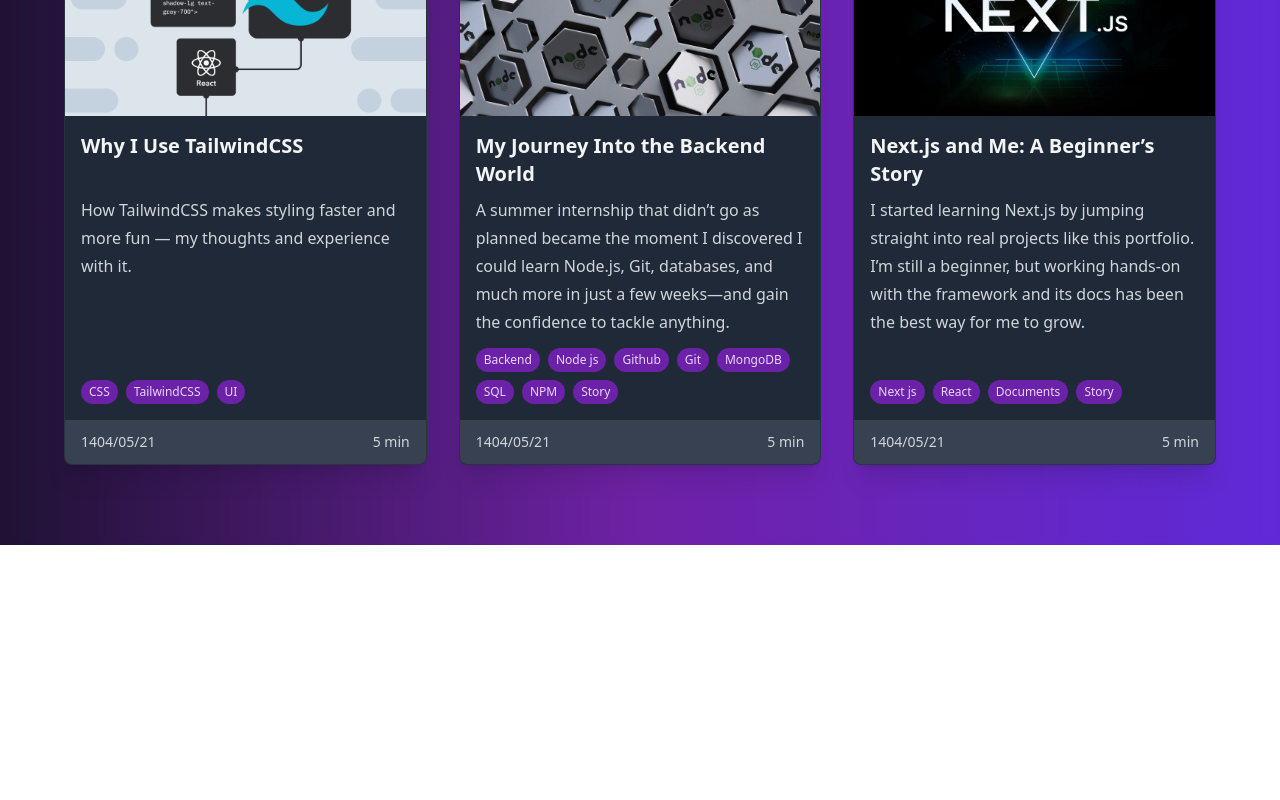
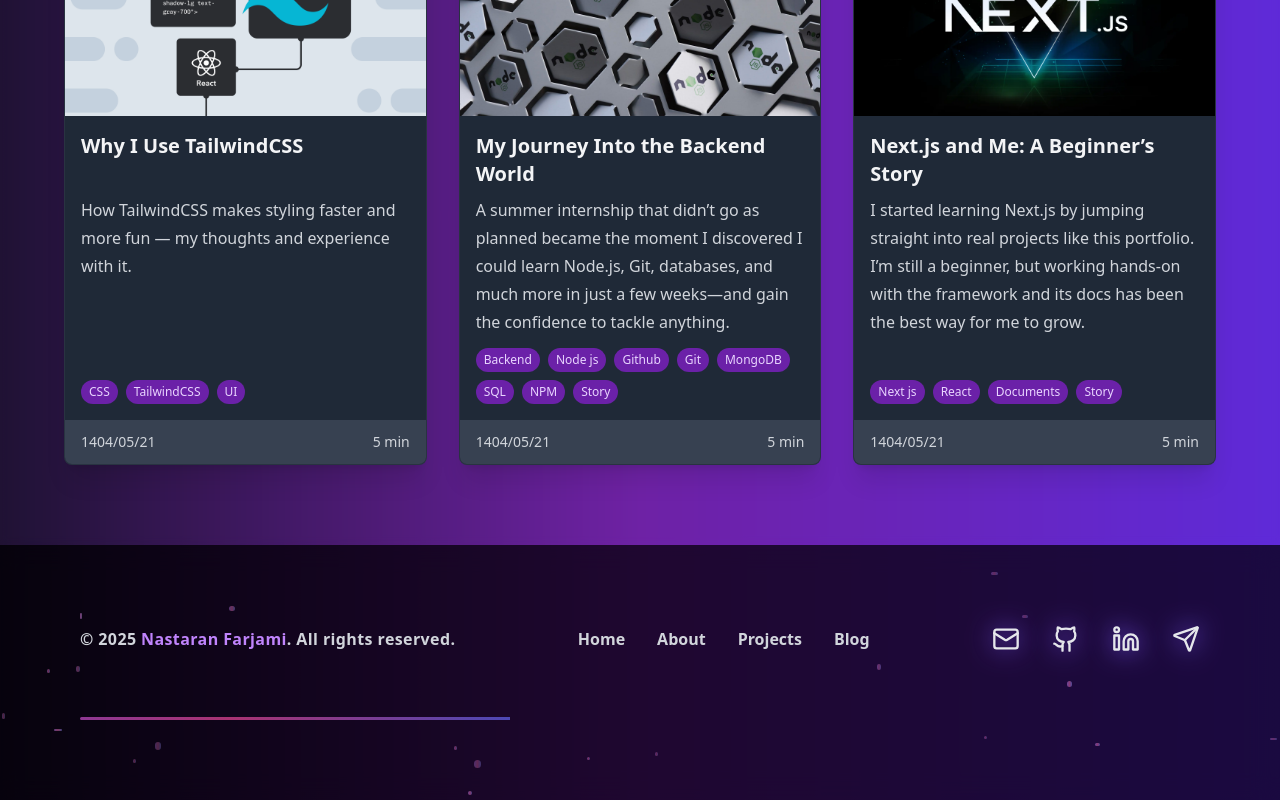
Before and after one commit to Eglantinenf/my-portfolio, a Next.js app: page / in a window 1280 px wide. Shown: the part 6891-7691 px from the top of the page. Before the commit the page ends 7436 px from the top, so only its background shows below. Built offline with nearby package versions, Linux system fonts and the light colour scheme.

Commit message:
Adding Footer + Contact info

```diff
--- a/src/app/page.tsx
+++ b/src/app/page.tsx
@@ -4,6 +4,7 @@
 import ProjectsSection from "@/components/Projects/ProjectsSection";
 import BlogSection from "@/components/Blog/BlogSection";
 import BackToTopButton from "@/components/ui/BackToTopButton";
+import Footer from "@/components/Footer";
 export default function Home() {
   return (
     <main className="min-h-screen flex flex-col">
@@ -13,6 +14,7 @@
       <ProjectsSection />
       <BlogSection />
       <BackToTopButton />
+      <Footer />
     </main>
   );
 }
--- /dev/null
+++ b/src/components/Footer.tsx
@@ -0,0 +1,124 @@
+"use client";
+
+import { Mail, Github, Linkedin, Send } from "lucide-react";
+import { motion } from "framer-motion";
+
+const socialLinks = [
+  {
+    icon: <Mail size={28} />,
+    href: "https://mail.google.com/mail/?view=cm&fs=1&to=farjamiinastaran@gmail.com",
+    label: "Email",
+  },
+  {
+    icon: <Github size={28} />,
+    href: "https://github.com/Eglantinenf",
+    label: "GitHub",
+  },
+  {
+    icon: <Linkedin size={28} />,
+    href: "https://www.linkedin.com/in/nastaran-farjami-63b33928b",
+    label: "LinkedIn",
+  },
+  {
+    icon: <Send size={28} />,
+    href: "https://t.me/...",
+    label: "Telegram",
+  },
+];
+
+const navLinks = [
+  { name: "Home", href: "#hero" },
+  { name: "About", href: "#about" },
+  { name: "Projects", href: "#projects" },
+  { name: "Blog", href: "#blog" },
+];
+
+export default function Footer() {
+  return (
+    <footer
+      id="contact"
+      className="relative bg-white/10 dark:bg-black/70 backdrop-blur-md py-20 px-6 md:px-20 overflow-hidden transition-colors duration-500"
+    >
+      {/* With AI help :))) i love the result */}
+      <div className="absolute inset-0 pointer-events-none">
+        {[...Array(20)].map((_, i) => (
+          <div
+            key={i}
+            className={`absolute bg-gradient-to-r from-purple-400 via-pink-400 to-indigo-400 rounded-full opacity-30 animate-pulse`}
+            style={{
+              width: `${Math.random() * 6 + 2}px`,
+              height: `${Math.random() * 6 + 2}px`,
+              top: `${Math.random() * 100}%`,
+              left: `${Math.random() * 100}%`,
+              animationDuration: `${Math.random() * 4 + 3}s`,
+            }}
+          />
+        ))}
+      </div>
+
+      <div className="relative max-w-7xl mx-auto flex flex-col md:flex-row justify-between items-center gap-12">
+        <div className="text-center md:text-left z-10">
+          <p className="text-sm md:text-base font-semibold tracking-wide text-gray-800 dark:text-gray-300">
+            &copy; 2025{" "}
+            <span className="text-purple-500 dark:text-purple-400">
+              Nastaran Farjami
+            </span>
+            . All rights reserved.
+          </p>
+        </div>
+
+        <nav className="z-10">
+          <ul className="flex flex-wrap gap-8 justify-center text-base font-bold text-gray-800 dark:text-gray-300">
+            {navLinks.map((link) => (
+              <li key={link.name} className="relative group">
+                <a
+                  href={link.href}
+                  className="relative hover:text-purple-500 dark:hover:text-purple-400 transition-colors"
+                >
+                  {link.name}
+                  <span className="absolute left-0 -bottom-1 w-0 h-[2px] bg-gradient-to-r from-purple-500 via-pink-500 to-indigo-500 dark:from-purple-400 dark:via-pink-400 dark:to-indigo-400 group-hover:w-full transition-all duration-500 ease-out rounded"></span>
+                </a>
+              </li>
+            ))}
+          </ul>
+        </nav>
+
+        <div className="flex gap-8 z-10">
+          {socialLinks.map((social) => (
+            <motion.a
+              key={social.label}
+              href={social.href}
+              target="_blank"
+              rel="noopener noreferrer"
+              aria-label={social.label}
+              whileHover={{ scale: 1.5, rotate: 10 }}
+              whileTap={{ scale: 1.2, rotate: -5 }}
+              className="text-gray-700 dark:text-gray-200 hover:text-purple-500 dark:hover:text-purple-400 transition-all duration-300 drop-shadow-[0_0_12px_rgb(128,90,255)]"
+            >
+              {social.icon}
+            </motion.a>
+          ))}
+        </div>
+      </div>
+
+      {/* Actually with a little AI help :)*/}
+      <div className="relative mt-16 h-[3px] w-full overflow-hidden rounded">
+        <div className="absolute h-full w-1/2 bg-gradient-to-r from-purple-500 via-pink-500 to-indigo-500 animate-gradient-x opacity-70"></div>
+      </div>
+
+      <style jsx>{`
+        @keyframes gradient-x {
+          0% {
+            transform: translateX(-100%);
+          }
+          100% {
+            transform: translateX(100%);
+          }
+        }
+        .animate-gradient-x {
+          animation: gradient-x 5s linear infinite;
+        }
+      `}</style>
+    </footer>
+  );
+}
```
